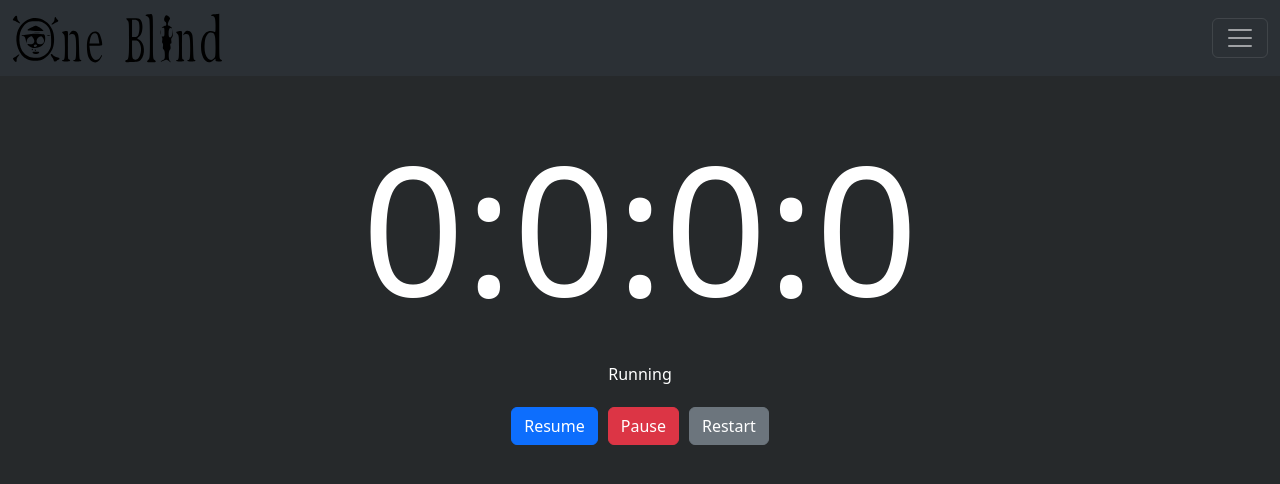
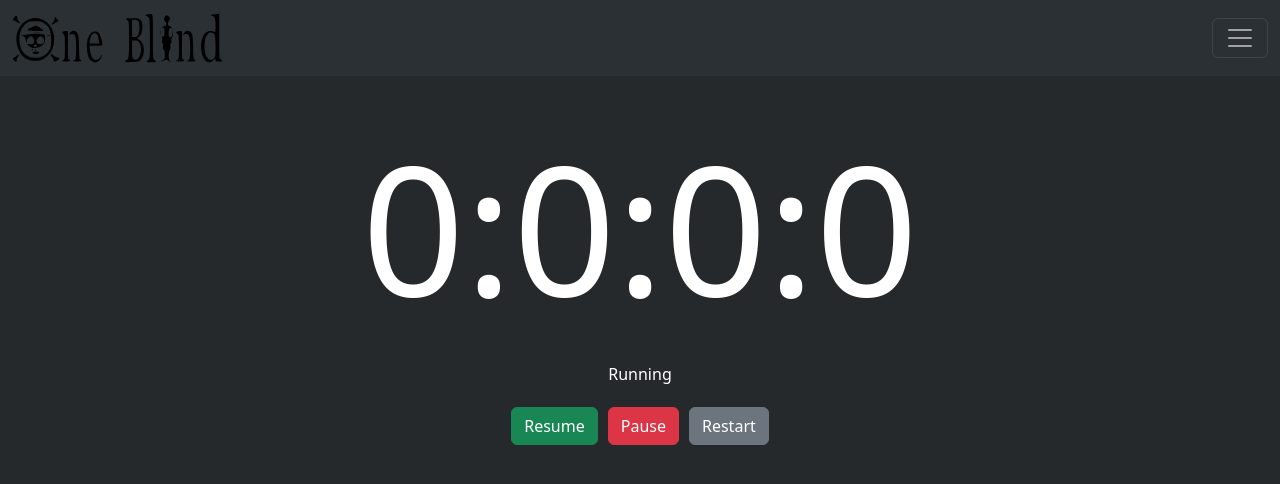
Before and after one commit to Pyramond/OneBlind, a React (Vite) app: page /tournament/1 in a window 1280 px wide. Shown: the top 484 px of the page. Built offline with nearby package versions, Linux system fonts and the light colour scheme; no server answers.

Commit message:
add type of currentStep

```diff
--- a/src/react-components/timer.jsx
+++ b/src/react-components/timer.jsx
@@ -44,7 +44,8 @@ export default function MyTimer() {
                 <span>{days}</span>:<span>{hours}</span>:<span>{minutes}</span>:<span>{seconds}</span>
             </div>
             <p>{isRunning ? 'Running' : 'Not running'}</p>
-            <Button variant='primary' onClick={resume} id="timerButtons">Resume</Button>
+            <p>{t.currentStep.type}</p>
+            <Button variant='success' onClick={resume} id="timerButtons">Resume</Button>
             <Button variant="danger" onClick={pause} id="timerButtons">Pause</Button>
             <Button variant="secondary" onClick={() => {
                 const time = new Date();
```
